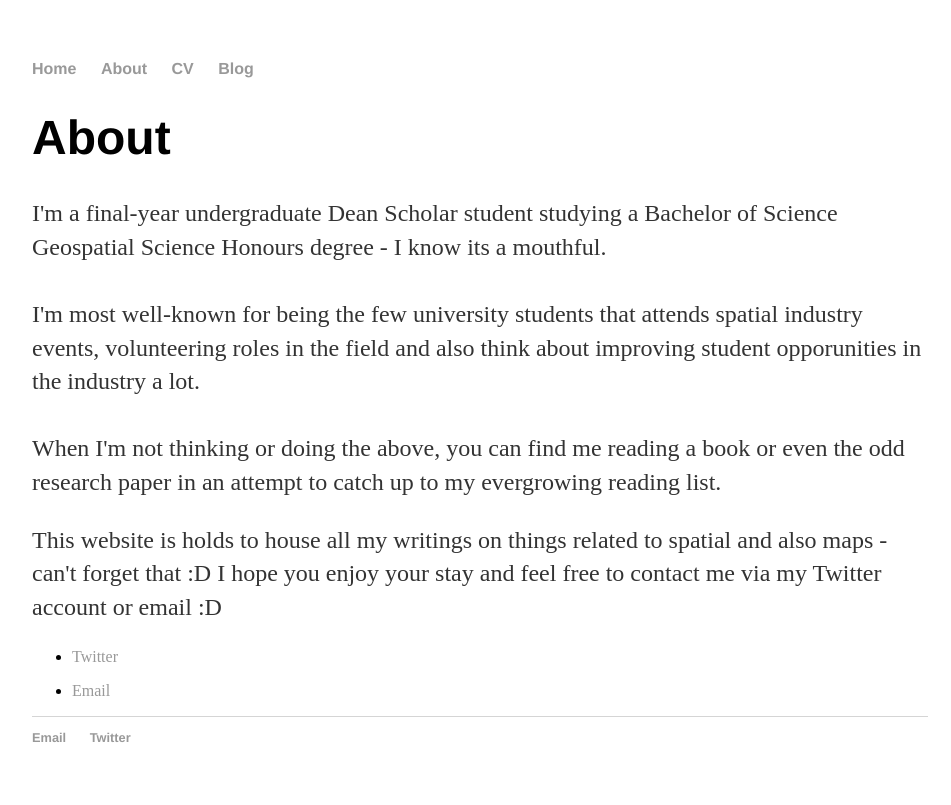
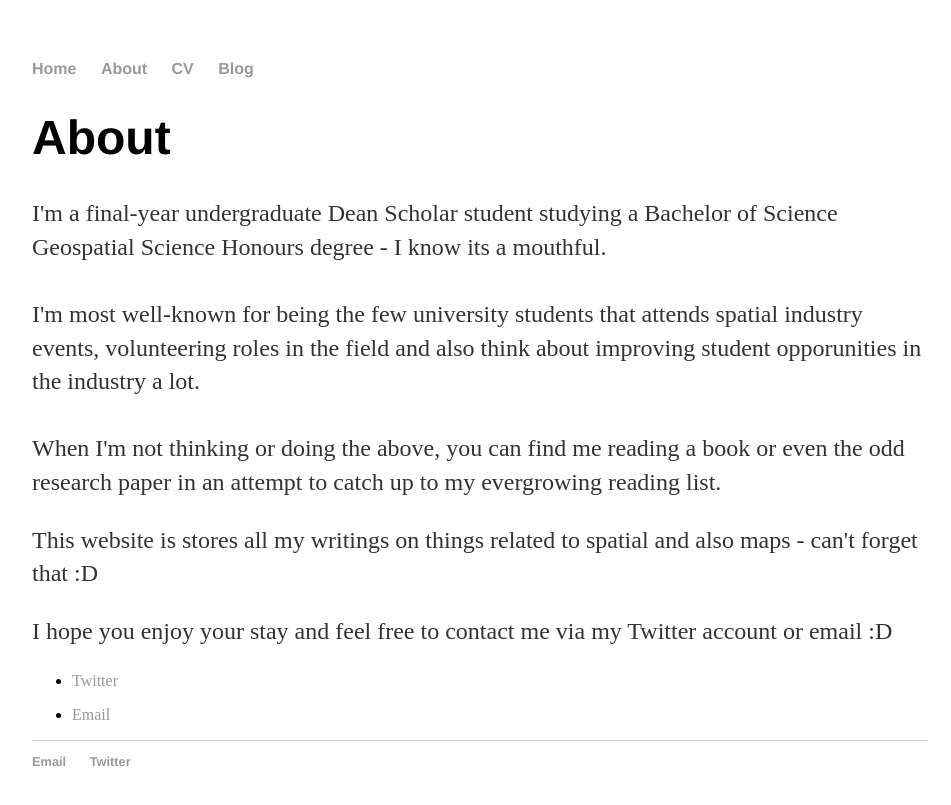
Before and after one commit to cartoos/cartoos.github.io, a Jekyll site: the page about/index.html, which Jekyll copies as it is, in a window 1280 px wide. Shown: the top 805 px of the page, without its empty margins (160-1111 px from the left). Built offline with Jekyll 4.4.1, drawn with Linux system fonts in a browser that asks for light colours.

Commit message:
Update index.html

```diff
--- a/about/index.html
+++ b/about/index.html
@@ -28,8 +28,9 @@
 			<br>
 			When I'm not thinking or doing the above, you can find me reading a book or even the odd research paper
 			in an attempt to catch up to my evergrowing reading list.</p>
-			<p>This website is holds to house all my writings on things related to spatial and also maps - can't forget that :D
-			I hope you enjoy your stay and feel free to contact me via my Twitter account or email :D</p>
+			<p>This website is stores all my writings on things related to spatial and also maps - can't forget that :D
+			</p>
+			<p>I hope you enjoy your stay and feel free to contact me via my Twitter account or email :D</p>
 
 			<ul>
 				<li><a href="https://twitter.com/carto_os">Twitter</a></li>
```
